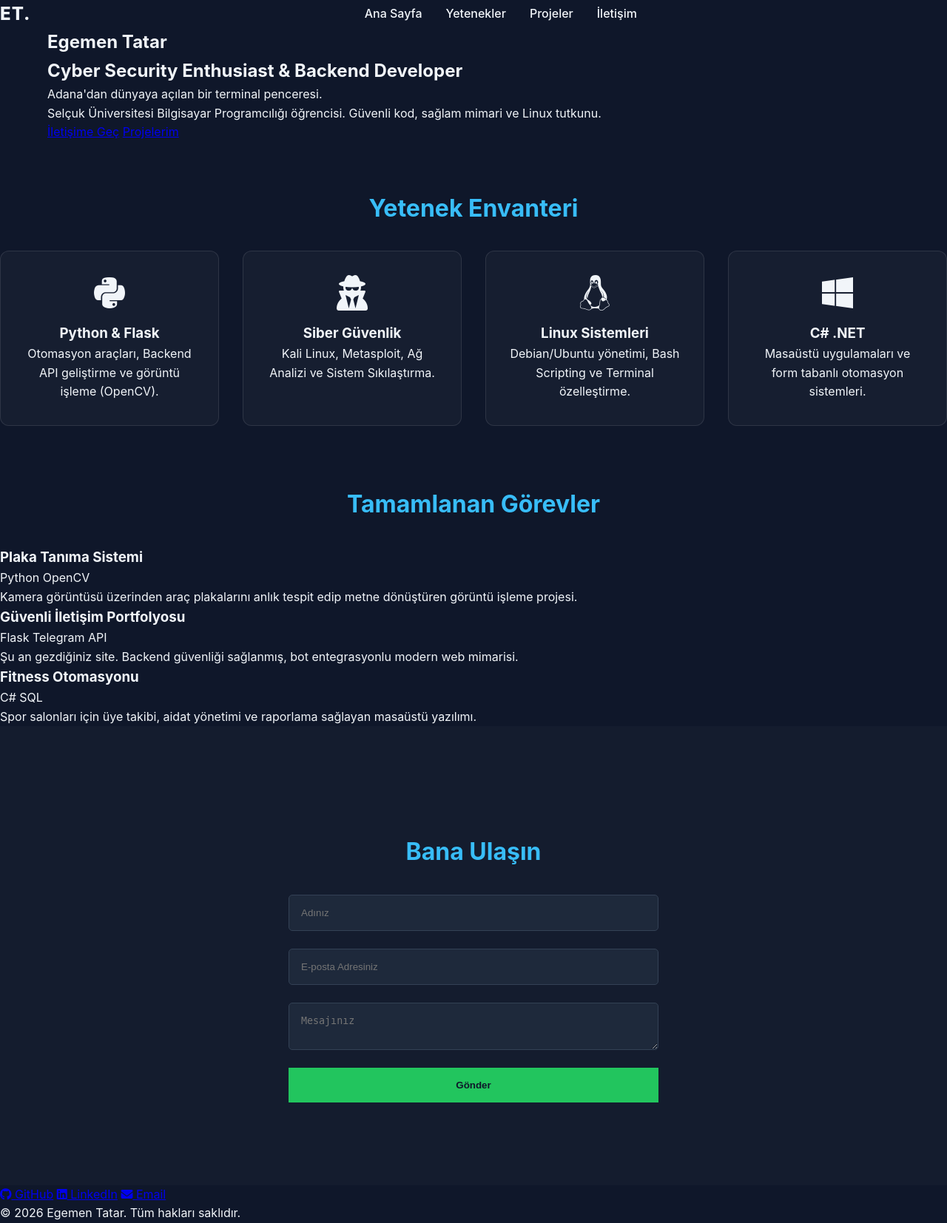
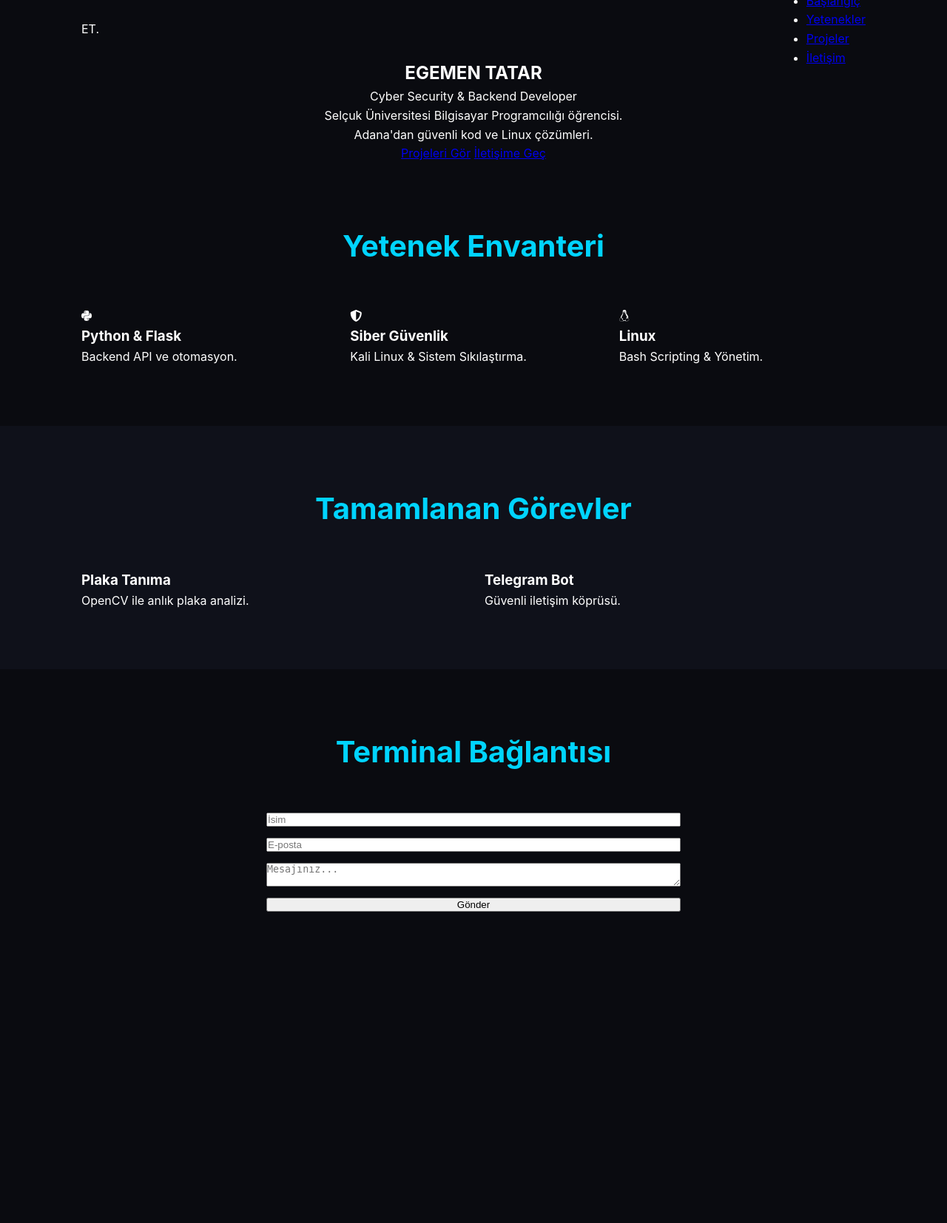
Before and after one commit to egementatar/portfolio, a Flask app: page / in a window 1280 px wide. Shown: the whole page at 74% size. After the commit the page ends 1233 px from the top, so only its background shows below. Run offline with Flask 3, Linux system fonts and the light colour scheme.

Commit message:
UI Düzeltme: Merkezi aks sistemi ve CSS iyileştirmesi

```diff
--- a/static/css/style.css
+++ b/static/css/style.css
@@ -1,210 +1,39 @@
-/* CSS Reset */
-html {
-    scroll-behavior: smooth;
-}
-*, *::before, *::after {
-    margin: 0;
-    padding: 0;
-    box-sizing: border-box;
+/* Temel Sıfırlama */
+* { margin: 0; padding: 0; box-sizing: border-box; }
+body { font-family: 'Inter', sans-serif; background: #0a0b10; color: #fff; line-height: 1.6; }
+
+/* MERKEZİ KONTEYNER - İşin Sırrı Burada */
+.container {
+    max-width: 1100px;
+    margin: 0 auto; /* Üst-alt 0, Sağ-sol OTOMATİK (Ortalar) */
+    padding: 0 20px;
 }
 
-body {
-    background-color: var(--bg-color);
-    color: var(--text-color);
-    font-family: var(--font-main);
-    line-height: 1.6;
-    overflow-x: hidden;
-}
+.center-text { text-align: center; }
+.section { padding: 80px 0; }
+.alt-bg { background: #0f111a; }
+.section-title { text-align: center; margin-bottom: 50px; font-size: 2.5rem; color: #00d4ff; }
 
-.container {
-    width: 90%;
-    max-width: 1200px;
-    margin: 0 auto;
-}
-
-/* Header Tasarımı */
-header {
-    padding: 1rem 0;
-    border-bottom: 1px solid rgba(255, 255, 255, 0.1);
-}
-
-nav {
+/* Navbar Ortalaması */
+.nav-container {
     display: flex;
     justify-content: space-between;
     align-items: center;
+    height: 80px;
 }
 
-nav ul {
-    display: flex;
-    list-style: none;
+/* Izgaraları Ortala */
+.skills-grid, .projects-grid {
+    display: grid;
+    grid-template-columns: repeat(auto-fit, minmax(280px, 1fr));
+    gap: 30px;
+    justify-content: center; /* Kartları merkeze iter */
 }
 
-nav ul li {
-    margin-left: 2rem;
-}
-nav ul li a {
-    color: var(--text-color);
-    text-decoration: none;
-    font-weight: 500;
-    position: relative; /* Çizgi buna göre konumlanacak */
-    padding-bottom: 5px;
-    transition: color 0.3s ease;
-}
-
-/* Olayın Büyüsü: Pseudo-element kullanımı */
-nav ul li a::after {
-    content: '';
-    position: absolute;
-    width: 0;
-    height: 2px;
-    bottom: 0;
-    left: 0;
-    background-color: var(--primary-color);
-    transition: width 0.3s ease-in-out;
-}
-
-nav ul li a:hover {
-    color: var(--primary-color);
-}
-
-nav ul li a:hover::after {
-    width: 100%; /* Çizgi %0'dan %100'e uzar */
-}
-
-nav ul li a:hover {
-    color: var(--primary-color);
-}
-/* Hero Section */
-.hero {
-    height: 80vh;
+/* Formu Ortada Tut */
+.narrow-container { max-width: 600px; }
+.glass-form {
     display: flex;
     flex-direction: column;
-    justify-content: center;
-    align-items: center;
-    text-align: center;
-    padding: 0 1rem;
+    gap: 15px;
 }
-
-.hero h1 {
-    font-size: 3rem;
-    margin-bottom: 1rem;
-    color: var(--primary-color);
-}
-
-.hero p {
-    font-size: 1.2rem;
-    max-width: 600px;
-    color: var(--accent-color);
-}
-/* Contact Form Styling */
-#contact {
-    padding: 5rem 0;
-    background-color: rgba(255, 255, 255, 0.02);
-}
-
-#contact-form {
-    max-width: 500px;
-    margin: 2rem auto;
-    display: flex;
-    flex-direction: column;
-    gap: 1.5rem;
-}
-
-#contact-form input,
-#contact-form textarea {
-    padding: 1rem;
-    background: #1e293b;
-    border: 1px solid #334155;
-    color: white;
-    border-radius: 5px;
-    outline: none;
-}
-
-#contact-form input:focus,
-#contact-form textarea:focus {
-    border-color: var(--primary-color);
-}
-
-#contact-form button {
-    padding: 1rem;
-    background: var(--primary-color);
-    color: var(--bg-color);
-    font-weight: bold;
-    border: none;
-    cursor: pointer;
-    transition: transform 0.2s;
-}
-
-#contact-form button:hover {
-    transform: translateY(-3px);
-    box-shadow: 0 10px 15px -3px rgba(34, 197, 94, 0.4);
-}
-
-.section-title {
-    text-align: center;
-    margin: 4rem 0 2rem;
-    font-size: 2rem;
-    color: var(--accent-color);
-}
-
-.skills-grid {
-    display: grid;
-    grid-template-columns: repeat(auto-fit, minmax(250px, 1fr));
-    gap: 2rem;
-    margin-bottom: 5rem;
-}
-
-.skill-card {
-    background: rgba(255, 255, 255, 0.03);
-    padding: 2rem;
-    border-radius: 10px;
-    border: 1px solid rgba(255, 255, 255, 0.1);
-    transition: all 0.3s ease;
-    text-align: center;
-}
-
-.skill-card {
-    /* Mevcut kodların aynen kalsın, sadece transition'ı güncelle */
-    background: rgba(255, 255, 255, 0.03);
-    padding: 2rem;
-    border-radius: 12px; /* Köşeleri biraz daha yumuşattık */
-    border: 1px solid rgba(255, 255, 255, 0.1);
-    transition: all 0.4s cubic-bezier(0.175, 0.885, 0.32, 1.275); /* Yaylanma efekti */
-    position: relative;
-    overflow: hidden; /* Taşan efektleri gizle */
-}
-
-/* Kartın üzerine gelince olanlar */
-.skill-card:hover {
-    transform: translateY(-10px) scale(1.02); /* Hem yukarı çık hem hafif büyü */
-    border-color: var(--primary-color);
-    box-shadow: 0 10px 30px -10px rgba(34, 197, 94, 0.3); /* Yeşil gölge/parlama */
-    background: rgba(30, 41, 59, 0.8);
-}
-
-/* İkonun rengini de değiştirelim */
-.skill-card:hover i {
-    color: var(--primary-color);
-    transform: scale(1.1);
-    transition: transform 0.3s;
-}
-
-.skill-card i {
-    font-size: 3rem;
-    display: block;
-    margin-bottom: 1rem;
-}
-.logo {
-    font-size: 1.5rem;
-    font-weight: 800; /* Ekstra kalın */
-    color: var(--text-color);
-    letter-spacing: 1px; /* Harfler arası mesafe */
-    text-transform: uppercase; /* Hepsi büyük harf */
-    cursor: default;
-}
-
-.logo .dot {
-    color: var(--primary-color); /* O meşhur yeşil nokta */
-    font-size: 2rem;
-    line-height: 0;
-}
--- a/templates/index.html
+++ b/templates/index.html
@@ -11,111 +11,81 @@
 <body>
 
     <nav class="navbar">
-        <div class="logo">ET.</div>
+        <div class="container nav-container">
+            <div class="logo">ET<span>.</span></div>
             <ul class="nav-links">
-            <li><a href="#home">Ana Sayfa</a></li>
+                <li><a href="#home">Başlangıç</a></li>
                 <li><a href="#skills">Yetenekler</a></li>
                 <li><a href="#projects">Projeler</a></li>
                 <li><a href="#contact">İletişim</a></li>
             </ul>
-        <div class="burger">
-            <div class="line1"></div>
-            <div class="line2"></div>
-            <div class="line3"></div>
         </div>
     </nav>
 
+    <main>
         <section id="home" class="hero-section">
-        <div class="container">
-            <h1 class="glitch-effect" data-text="Egemen Tatar">Egemen Tatar</h1>
-            <h2 class="subtitle">Cyber Security Enthusiast & Backend Developer</h2>
-            <p class="description">
-                Adana'dan dünyaya açılan bir terminal penceresi. <br>
-                Selçuk Üniversitesi Bilgisayar Programcılığı öğrencisi.
-                Güvenli kod, sağlam mimari ve Linux tutkunu.
-            </p>
-            <div class="buttons">
-                <a href="#contact" class="btn btn-primary">İletişime Geç</a>
-                <a href="#projects" class="btn btn-outline">Projelerim</a>
+            <div class="container center-text">
+                <h1 class="glitch" data-text="EGEMEN TATAR">EGEMEN TATAR</h1>
+                <p class="hero-subtitle">Cyber Security & Backend Developer</p>
+                <p class="hero-desc">Selçuk Üniversitesi Bilgisayar Programcılığı öğrencisi. <br> Adana'dan güvenli kod ve Linux çözümleri.</p>
+                <div class="hero-btns">
+                    <a href="#projects" class="btn btn-primary">Projeleri Gör</a>
+                    <a href="#contact" class="btn btn-outline">İletişime Geç</a>
                 </div>
             </div>
         </section>
 
-    <section id="skills" class="section-dark">
+        <section id="skills" class="section">
+            <div class="container">
                 <h2 class="section-title">Yetenek Envanteri</h2>
                 <div class="skills-grid">
                     <div class="skill-card">
-                <i class="fab fa-python skill-icon"></i>
+                        <i class="fab fa-python"></i>
                         <h3>Python & Flask</h3>
-                <p>Otomasyon araçları, Backend API geliştirme ve görüntü işleme (OpenCV).</p>
+                        <p>Backend API ve otomasyon.</p>
                     </div>
                     <div class="skill-card">
-                <i class="fas fa-user-secret skill-icon"></i>
+                        <i class="fas fa-shield-alt"></i>
                         <h3>Siber Güvenlik</h3>
-                <p>Kali Linux, Metasploit, Ağ Analizi ve Sistem Sıkılaştırma.</p>
+                        <p>Kali Linux & Sistem Sıkılaştırma.</p>
                     </div>
                     <div class="skill-card">
-                <i class="fab fa-linux skill-icon"></i>
-                <h3>Linux Sistemleri</h3>
-                <p>Debian/Ubuntu yönetimi, Bash Scripting ve Terminal özelleştirme.</p>
+                        <i class="fab fa-linux"></i>
+                        <h3>Linux</h3>
+                        <p>Bash Scripting & Yönetim.</p>
                     </div>
-            <div class="skill-card">
-                <i class="fab fa-windows skill-icon"></i>
-                <h3>C# .NET</h3>
-                <p>Masaüstü uygulamaları ve form tabanlı otomasyon sistemleri.</p>
                 </div>
             </div>
         </section>
 
-    <section id="projects">
+        <section id="projects" class="section alt-bg">
+            <div class="container">
                 <h2 class="section-title">Tamamlanan Görevler</h2>
                 <div class="projects-grid">
-
                     <div class="project-card">
-                <div class="card-content">
-                    <h3>Plaka Tanıma Sistemi</h3>
-                    <span class="tech-tag">Python</span> <span class="tech-tag">OpenCV</span>
-                    <p>Kamera görüntüsü üzerinden araç plakalarını anlık tespit edip metne dönüştüren görüntü işleme projesi.</p>
+                        <h3>Plaka Tanıma</h3>
+                        <p>OpenCV ile anlık plaka analizi.</p>
+                    </div>
+                    <div class="project-card">
+                        <h3>Telegram Bot</h3>
+                        <p>Güvenli iletişim köprüsü.</p>
                     </div>
                 </div>
-
-            <div class="project-card">
-                <div class="card-content">
-                    <h3>Güvenli İletişim Portfolyosu</h3>
-                    <span class="tech-tag">Flask</span> <span class="tech-tag">Telegram API</span>
-                    <p>Şu an gezdiğiniz site. Backend güvenliği sağlanmış, bot entegrasyonlu modern web mimarisi.</p>
-                </div>
-            </div>
-
-            <div class="project-card">
-                <div class="card-content">
-                    <h3>Fitness Otomasyonu</h3>
-                    <span class="tech-tag">C#</span> <span class="tech-tag">SQL</span>
-                    <p>Spor salonları için üye takibi, aidat yönetimi ve raporlama sağlayan masaüstü yazılımı.</p>
-                </div>
-            </div>
-
             </div>
         </section>
 
-    <section id="contact">
-        <h2 class="section-title">Bana Ulaşın</h2>
-        <form id="contact-form">
-            <input type="text" id="name" placeholder="Adınız" required maxlength="50">
-            <input type="email" id="email" placeholder="E-posta Adresiniz" required>
-            <textarea id="message" placeholder="Mesajınız" required maxlength="500"></textarea>
-            <button type="submit">Gönder</button>
+        <section id="contact" class="section">
+            <div class="container narrow-container">
+                <h2 class="section-title">Terminal Bağlantısı</h2>
+                <form id="contact-form" class="glass-form">
+                    <input type="text" id="name" placeholder="İsim" required>
+                    <input type="email" id="email" placeholder="E-posta" required>
+                    <textarea id="message" placeholder="Mesajınız..." required></textarea>
+                    <button type="submit" class="btn btn-primary full-width">Gönder</button>
                 </form>
+            </div>
         </section>
-
-    <footer>
-        <div class="social-links">
-            <a href="https://github.com/egementatar" target="_blank"><i class="fab fa-github"></i> GitHub</a>
-            <a href="#" target="_blank"><i class="fab fa-linkedin"></i> LinkedIn</a>
-            <a href="mailto:seninmailin@gmail.com"><i class="fas fa-envelope"></i> Email</a>
-        </div>
-        <p>&copy; 2026 Egemen Tatar. Tüm hakları saklıdır.</p>
-    </footer>
+    </main>
 
     <script src="{{ url_for('static', filename='js/main.js') }}"></script>
 </body>
```
Lines whose indentation alone changed are shown as unchanged.
